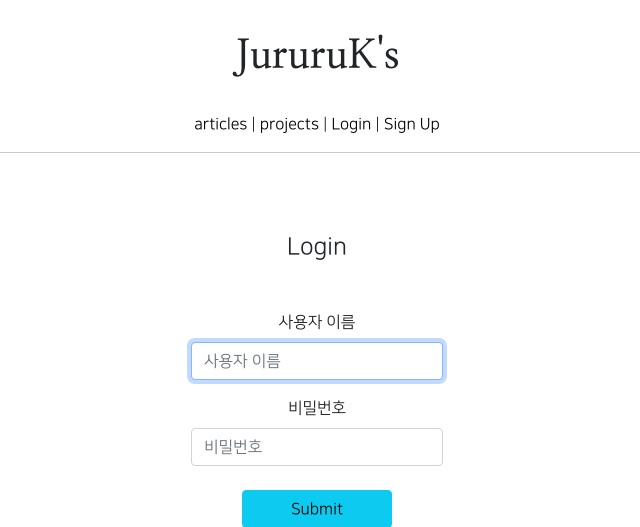
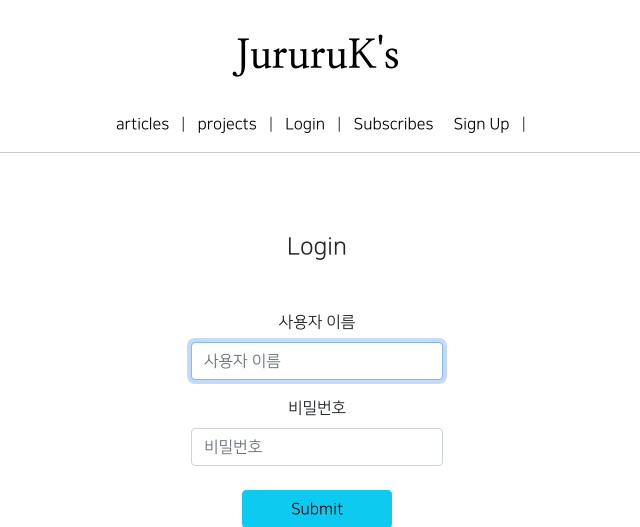
Before and after one commit to JururuK/practice, a Django app: a page that uses templates/header.html in a window 1280 px wide. Shown: the top 527 px of the page, without its empty margins (323-963 px from the left). Run offline with Django 3.2, Linux system fonts and the light colour scheme; parts of the project's set-up code (start-up, migrations or seed data) failed here and were passed over; some libraries are stand-ins or nearby versions.

Commit message:
8.27 class commit clean

```diff
--- a/GJ_AI/urls.py
+++ b/GJ_AI/urls.py
@@ -18,7 +18,10 @@ from django.conf.urls.static import static
 from django.contrib import admin
 from django.urls import path, include
 
+from articleapp.views import ArticleListView
+
 urlpatterns = [
+    path('',ArticleListView.as_view(),name='main'),
     path('admin/', admin.site.urls),
     path('myself/', include('myself.urls')),
     path('profiles/', include('profileapp.urls')),
--- a/articleapp/models.py
+++ b/articleapp/models.py
@@ -9,7 +9,7 @@ class Article(models.Model):
     writer = models.ForeignKey(User, on_delete=models.SET_NULL,
                                related_name='article', null=True) #지워도 작성자미상의 글로 남도록.
     project = models.ForeignKey(Project,on_delete=models.SET_NULL,
-                                related_name='article',null=True)
+                                related_name='article',null=True,blank=True)
     title = models.CharField(max_length=200,null=True)
     image = models.ImageField(upload_to='article',null=True)
     content = models.TextField(null=True)
--- a/templates/header.html
+++ b/templates/header.html
@@ -1,29 +1,37 @@
 <div style = "text-align : center">
     <div class="JururuK_header_logo">  <!-- rem 앞은 상하, 뒤는 좌우 나눔명조 적용이안되면 serif를 적용 -->
-        <h1>JururuK's</h1>
+        <a href="{% url 'main' %}">
+            <h1>JururuK's</h1>
+        </a>
+
     </div>
     <div class="JururuK_header_button">
-        <span>
+        <span class="mx-2">
             <a href="{% url 'articleapp:list' %}">
                 articles
             </a>
         </span>|
-        <span>
+        <span class="mx-2">
             <a href="{% url 'projectapp:list' %}">
                 projects
             </a>
         </span>|
         {% if not user.is_authenticated %}
-        <span>
+        <span class="mx-2">
             <a href="{% url 'myself:login' %}">
                 Login
             </a>
         </span>|
-        <span>
+        <span class="mx-2">
+            <a href="{% url 'subscribeapp:list' %}">
+                 Subscribes
+            </a>
+        </span>
+        <span class="mx-2">
             <a href="{% url 'myself:create' %}">
                  Sign Up
             </a>
-        </span>
+        </span>|
         {% else %}
         <span>
             <a href="{% url 'myself:detail' pk=user.pk %}">
```
Also changed, not shown: articleapp/migrations/0004_alter_article_project.py (added).
